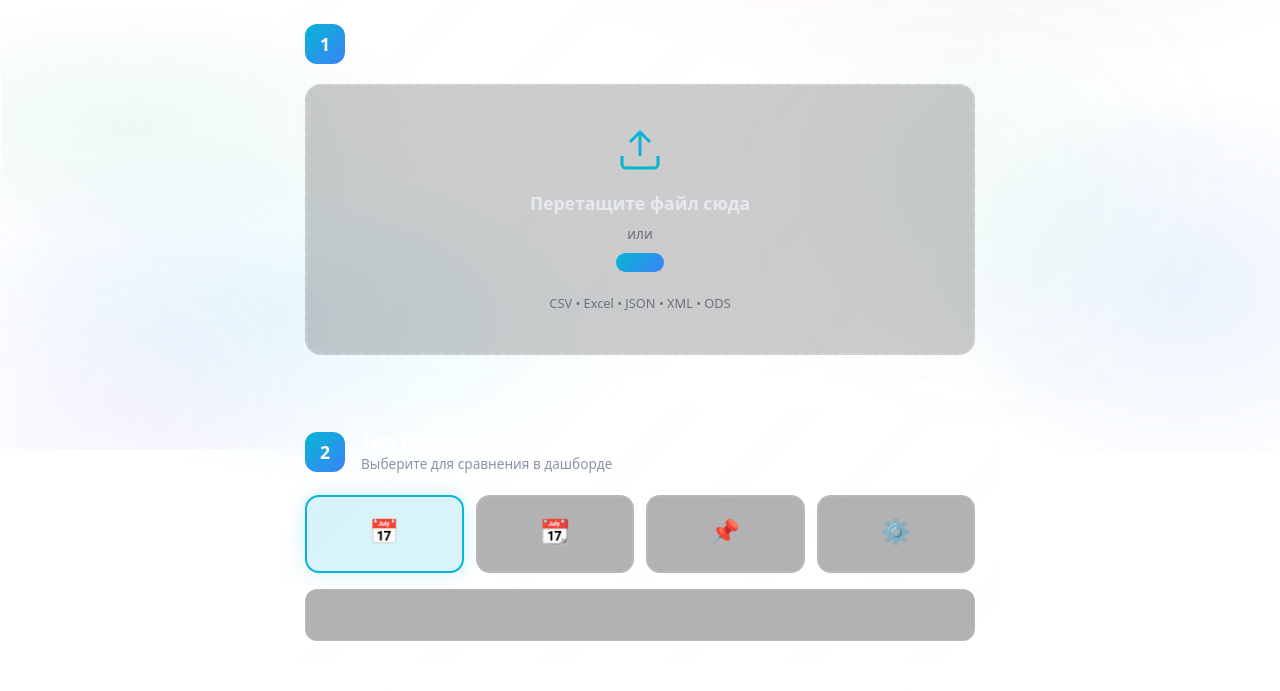
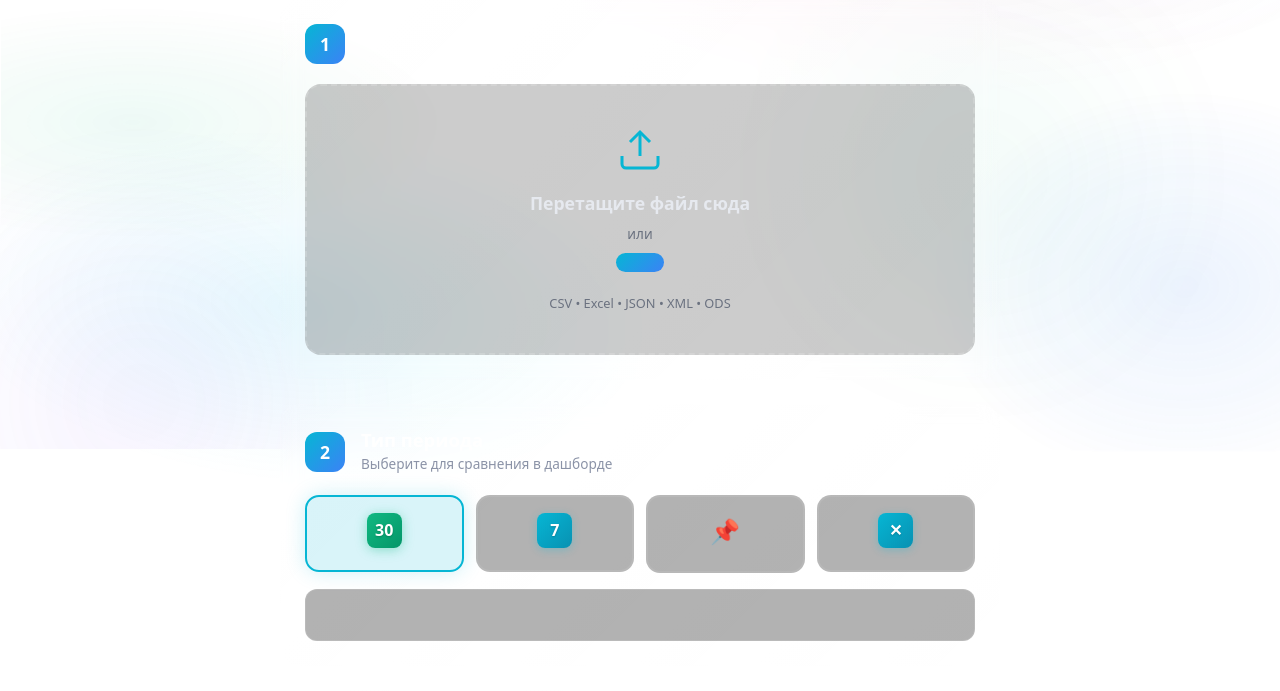
Before and after one commit to linkyl2k/OnePoweb, a Python web app: template templates/index.html in a window 1280 px wide. Shown: the part 351-1042 px from the top of the page. Run offline with Jinja, Linux system fonts and the light colour scheme; the template is opened without the code that fills it, so the values that code supplies are empty.

Commit message:
Update period type icons: 30 for month, 7 for week, X for custom

```diff
--- a/templates/index.html
+++ b/templates/index.html
@@ -60,14 +60,14 @@
         <label class="period-option">
           <input type="radio" name="period_type" value="month" checked>
           <div class="period-card">
-            <div class="period-icon">📅</div>
+            <div class="period-icon period-icon-number">30</div>
             <div class="period-label">{{ t('month') }}</div>
           </div>
         </label>
         <label class="period-option">
           <input type="radio" name="period_type" value="week">
           <div class="period-card">
-            <div class="period-icon">📆</div>
+            <div class="period-icon period-icon-number">7</div>
             <div class="period-label">{{ t('week') }}</div>
           </div>
         </label>
@@ -81,7 +81,7 @@
         <label class="period-option">
           <input type="radio" name="period_type" value="custom">
           <div class="period-card">
-            <div class="period-icon">⚙️</div>
+            <div class="period-icon period-icon-number">✕</div>
             <div class="period-label">{{ t('custom') }}</div>
           </div>
         </label>
@@ -666,6 +666,27 @@
 .period-icon {
   font-size: 1.5rem;
   margin-bottom: 0.4rem;
+}
+
+.period-icon-number {
+  display: flex;
+  align-items: center;
+  justify-content: center;
+  width: 2.2rem;
+  height: 2.2rem;
+  background: linear-gradient(135deg, #06b6d4 0%, #0891b2 100%);
+  border-radius: 8px;
+  font-size: 1rem;
+  font-weight: 700;
+  color: #fff;
+  text-shadow: 0 1px 2px rgba(0,0,0,0.2);
+  box-shadow: 0 2px 8px rgba(6,182,212,0.3);
+  margin: 0 auto 0.4rem auto;
+}
+
+.period-option input:checked + .period-card .period-icon-number {
+  background: linear-gradient(135deg, #10b981 0%, #059669 100%);
+  box-shadow: 0 2px 12px rgba(16,185,129,0.4);
 }
 
 .period-label {
```
